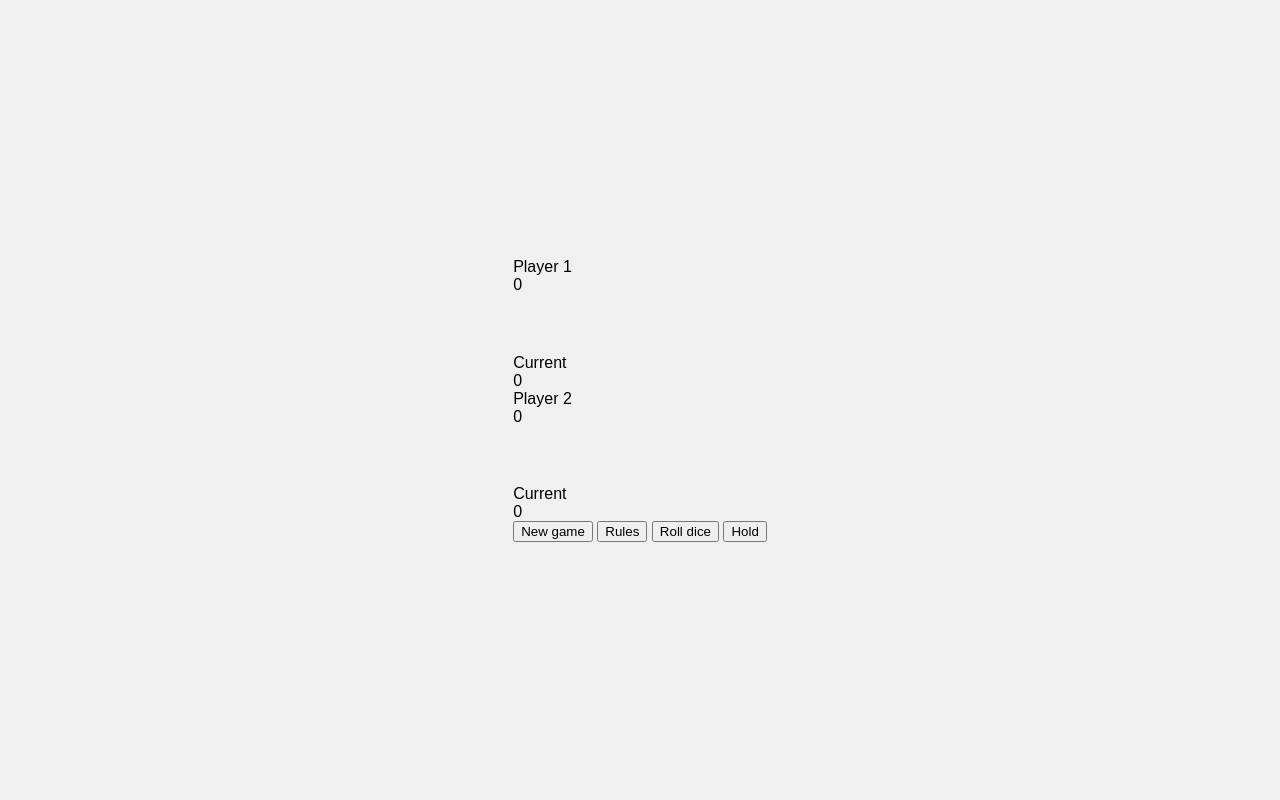
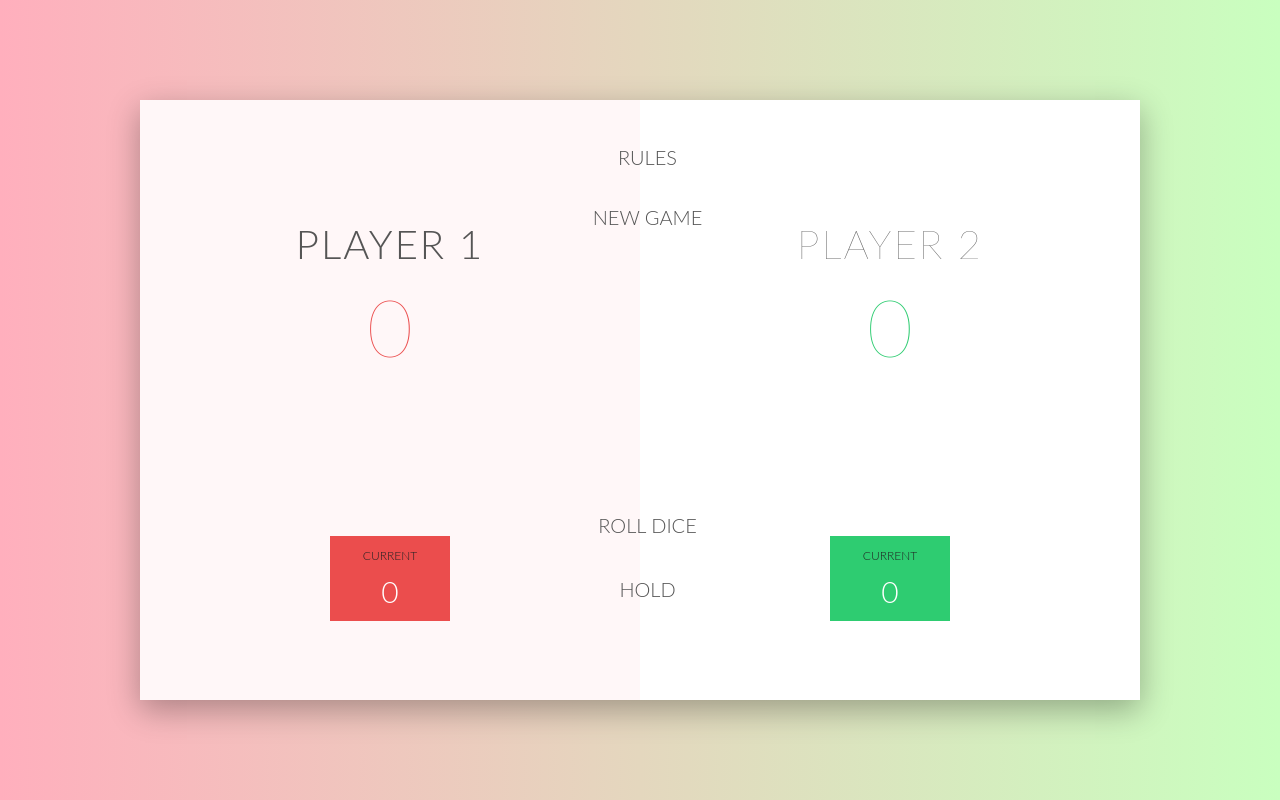
Before and after one commit to anhtung11399/tomtaixiu, a plain HTML site: page index.html in a window 1280 px wide. Drawn offline with Linux system fonts and the light colour scheme.

Commit message:
Update styles.css

```diff
--- a/styles.css
+++ b/styles.css
@@ -1,36 +1,198 @@
-/* styles.css */
+/**********************************************
+*** GENERAL
+**********************************************/
+
+* {
+    margin: 0;
+    padding: 0;
+    box-sizing: border-box;
+
+}
+
+.clearfix::after {
+    content: "";
+    display: table;
+    clear: both;
+}
+
 body {
-    font-family: Arial, sans-serif;
-    display: flex;
-    justify-content: center;
-    align-items: center;
+    background: #C9FFBF;  /* fallback for old browsers */
+	background: -webkit-linear-gradient(to right, #FFAFBD, #C9FFBF);  /* Chrome 10-25, Safari 5.1-6 */
+	background: linear-gradient(to right, #FFAFBD, #C9FFBF); /* W3C, IE 10+/ Edge, Firefox 16+, Chrome 26+, Opera 12+, Safari 7+ */
+    font-family: Lato;
+    font-weight: 300;
+    position: relative;
     height: 100vh;
-    margin: 0;
-    background-color: #f0f0f0;
-  }
+    color: #555;
+}
 
-  .container {
+h3, p, li {text-transform: uppercase;}
+
+.wrapper {
+    width: 1000px;
+    position: absolute;
+    top: 50%;
+    left: 50%;
+    transform: translate(-50%, -50%);
+    background-color: #fff;
+    box-shadow: 0px 10px 30px rgba(0, 0, 0, 0.3);
+    overflow: hidden;
+}
+
+
+.rules-panel {
+	 line-height: 30px;
+}
+
+.player-0-panel,
+.player-1-panel {
+    width: 50%;
+    float: left;
+    height: 600px;
+    padding: 100px;
+}
+
+
+
+/**********************************************
+*** PLAYERS
+**********************************************/
+
+.player-name {
+    font-size: 40px;
     text-align: center;
-    background-color: #fff;
-    padding: 20px;
-    border-radius: 10px;
-    box-shadow: 0px 0px 10px rgba(0, 0, 0, 0.2);
-  }
+    text-transform: uppercase;
+    letter-spacing: 2px;
+    font-weight: 100;
+    margin-top: 20px;
+    margin-bottom: 10px;
+    position: relative;
+}
 
-  .dice {
-    font-size: 48px;
-    padding: 10px;
-    border: 2px solid #333;
-    border-radius: 5px;
-    margin-bottom: 20px;
-  }
+.player-score-0 {
+    text-align: center;
+    font-size: 80px;
+    font-weight: 100;
+    color: #EB4D4D;
+    margin-bottom: 130px;
+}
 
-  #roll-button {
-    background-color: #007bff;
+.player-score-1 {
+    text-align: center;
+    font-size: 80px;
+    font-weight: 100;
+    color: #2ecc71;
+    margin-bottom: 130px;
+}
+
+.player-0-rolled-1 {
+	text-align: center;
+	margin-bottom: 10px;
+}
+
+.player-1-rolled-1 {
+	text-align: center;
+	margin-bottom: 10px;
+}
+
+.active-0 { background-color: rgba(255, 175, 189, 0.1) }
+.active-1 { background-color: rgba(46, 204, 113, 0.1) }
+.active-0 .player-name, .active-1 .player-name { font-weight: 300; }
+
+.active .player-name::after {
+    content: "\2022";
+    font-size: 47px;
+    position: absolute;
+    color: #EB4D4D;
+    top: -7px;
+    right: 10px;
+
+}
+
+.player-current-box-0 {
+    background-color: #EB4D4D;
     color: #fff;
+    width: 40%;
+    margin: 0 auto;
+    padding: 12px;
+    text-align: center;
+}
+
+.player-current-box-1 {
+    background-color: #2ecc71;
+    color: #fff;
+    width: 40%;
+    margin: 0 auto;
+    padding: 12px;
+    text-align: center;
+}
+
+.player-current-label {
+    text-transform: uppercase;
+    margin-bottom: 10px;
+    font-size: 12px;
+    color: #222;
+}
+
+.player-current-score {
+    font-size: 30px;
+}
+
+button {
+    position: absolute;
+    width: 200px;
+    left: 50%;
+    transform: translateX(-50%);
+    color: #555;
+    background: none;
     border: none;
-    padding: 10px 20px;
-    font-size: 16px;
+    font-family: Lato;
+    font-size: 20px;
+    text-transform: uppercase;
     cursor: pointer;
-    border-radius: 5px;
-  }
+    font-weight: 300;
+    transition: background-color 0.3s, color 0.3s;
+}
+
+button:hover { font-weight: 600; }
+button:hover i { margin-right: 20px; }
+
+button:focus {
+    outline: none;
+}
+
+i {
+    display: inline-block;
+    margin-right: 15px;
+    font-size: 32px;
+    line-height: 1;
+    vertical-align: text-top;
+    margin-top: -4px;
+    transition: margin 0.3s;
+}
+
+.color-0 {color: #EB4D4D;}
+.color-1 {color: #2ecc71;}
+
+.btn-new { top: 105px;}
+.btn-rules { top: 45px;}
+.btn-roll { top: 413px;}
+.btn-back { top: 467px;}
+.btn-hold { top: 477px;}
+
+.dice {
+    position: absolute;
+    left: 50%;
+    top: 178px;
+    transform: translateX(-50%);
+    height: 100px;
+    box-shadow: 0px 10px 60px rgba(0, 0, 0, 0.10);
+}
+
+.winner-0 { background-color: #f7f7f7; }
+.winner .player-name { font-weight: 300; color: #EB4D4D; }
+
+.winner-0 { background-color: rgba(255, 175, 189, 0.1) }
+.winner-1 { background-color: rgba(46, 204, 113, 0.1) }
+.winner-0 .player-name { font-weight: 300; color: #EB4D4D;}
+.winner-1 .player-name { font-weight: 300; color: #2ecc71;}
```
